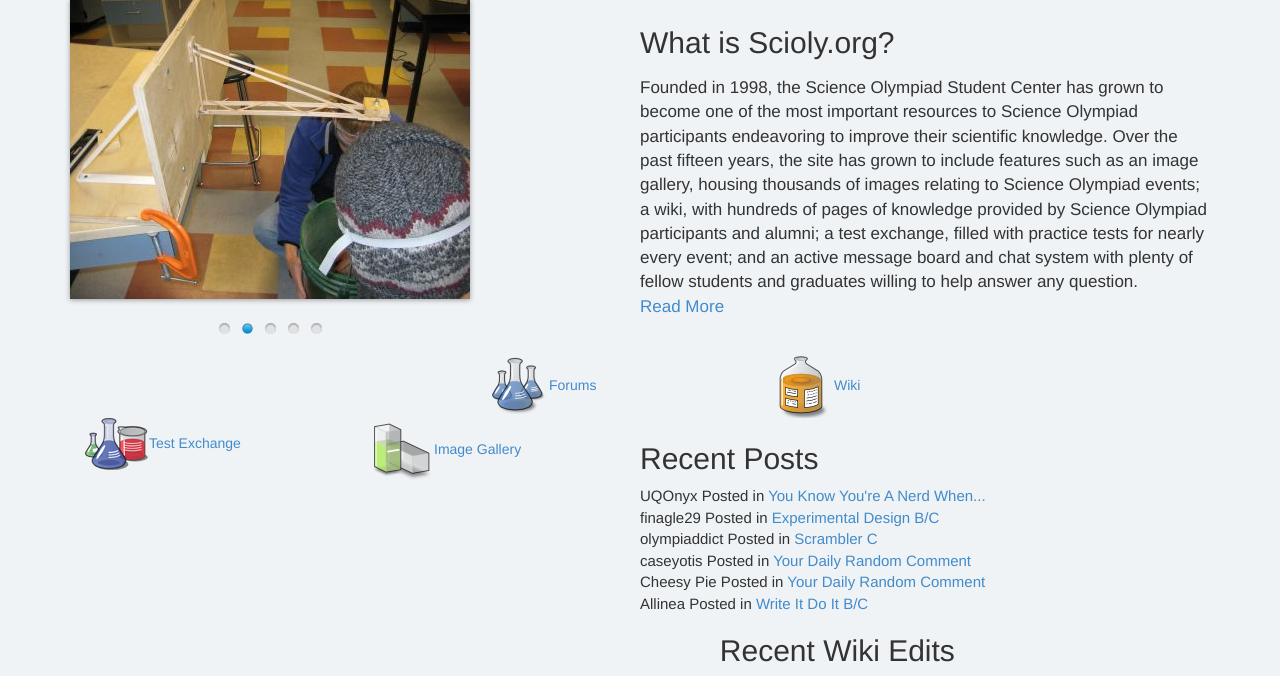
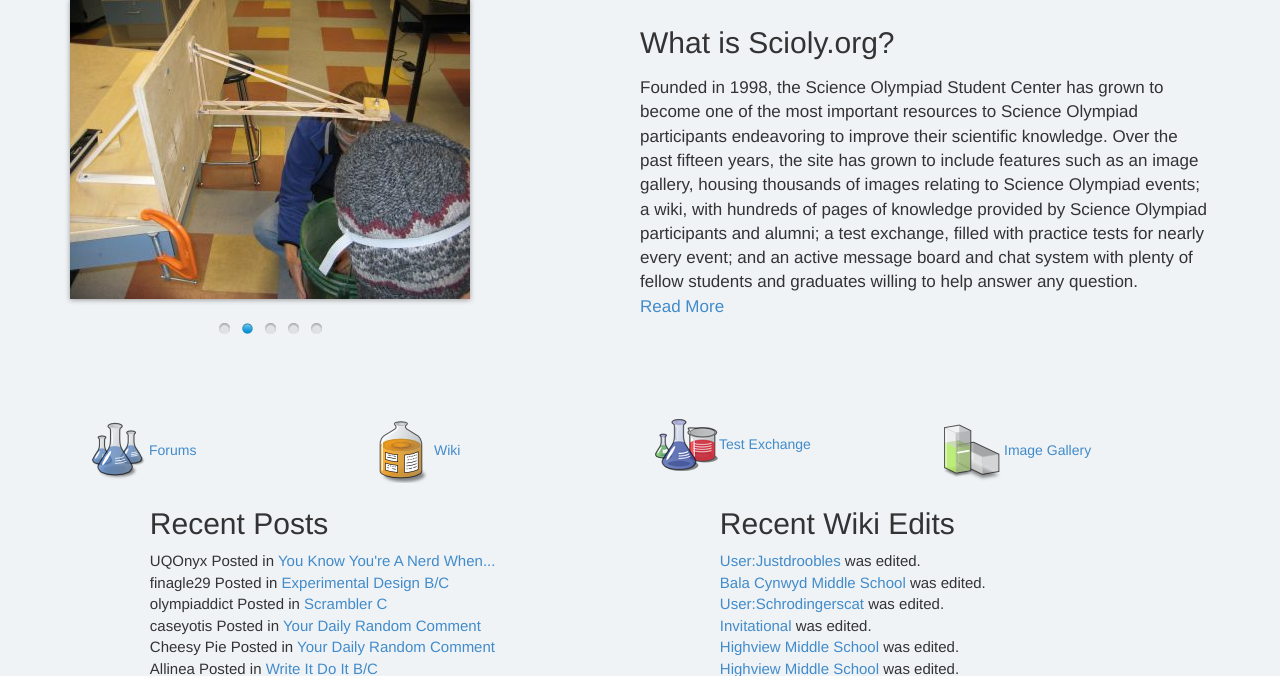
Before and after one commit to alexaverill/SciolySite, a PHP site: page /index.html in a window 1280 px wide. Shown: the part 101-777 px from the top of the page. Run offline with PHP 8.4, Linux system fonts and the light colour scheme; some libraries are stand-ins or nearby versions.

Commit message:
Fixing mistye

```diff
--- a/main.css
+++ b/main.css
@@ -38,7 +38,7 @@
 
 
 }
-.icons{
+#icons{
     padding-top:65px;
 }
 .links_bar{
```
